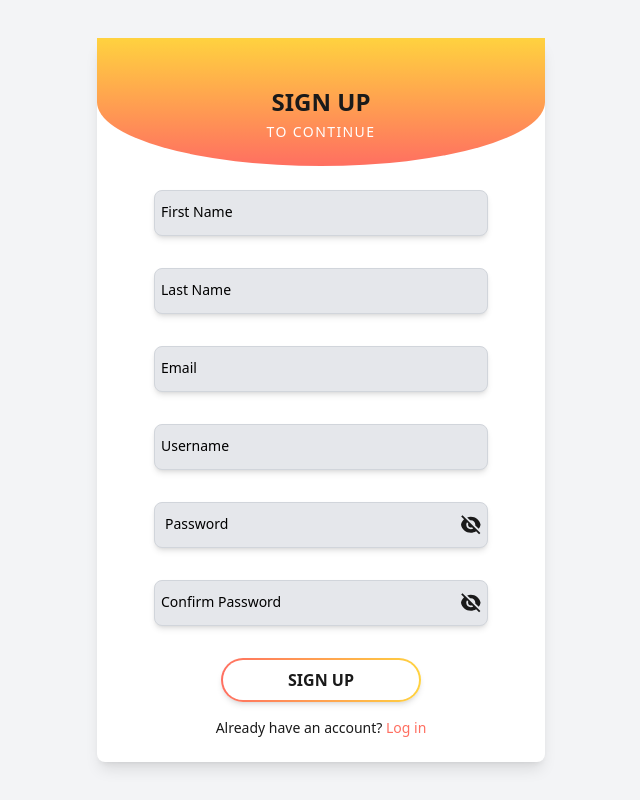
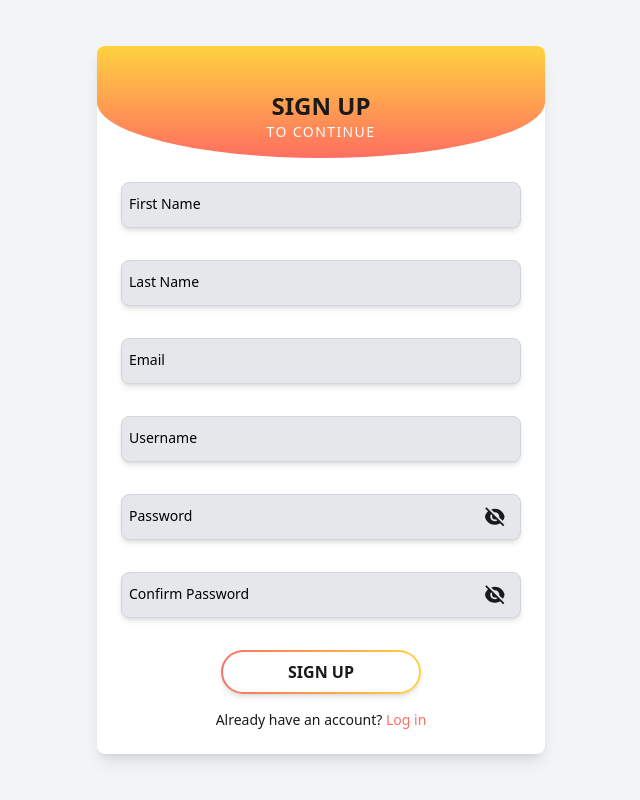
Before and after one commit to itchan17/Loomin, a React (Vite) app in the folder client/: page /signup in a window 1280 px wide. Shown: the whole page, without its empty margins (319-959 px from the left). Built offline with nearby package versions, Linux system fonts and the light colour scheme.

Commit message:
Update SignupPage.jsx

```diff
--- a/client/src/pages/SignupPage.jsx
+++ b/client/src/pages/SignupPage.jsx
@@ -37,44 +37,44 @@ const SignupPage = ({ onSwitch }) => {
   };
 
   return (
-    <div className="flex items-center justify-center min-h-screen bg-gray-100 font-poppins">
-      <div className="flex flex-col items-center justify-center bg-white rounded-lg shadow-lg w-full sm:max-w-md text-center sm:mx-4 h-screen sm:h-full">
-        {/* Top half-circle gradient */}
-        <div className="relative bg-gradient-to-t from-[#FF6F61] to-[#FFD23F] h-32 w-full rounded-b-[50%] text-[#1A1A1A] flex flex-col justify-center pt-6">
+    <div className="flex items-center justify-center h-screen w-screen bg-gray-100 font-poppins">
+      <div className="bg-white shadow-lg text-center overflow-hidden w-full h-full sm:rounded-lg sm:max-w-md sm:h-auto sm:w-full">
+        <div className="relative bg-gradient-to-t from-[#FF6F61] to-[#FFD23F] h-28 rounded-b-[50%] text-[#1A1A1A] flex flex-col justify-end pb-4">
           <h1 className="text-2xl font-bold mb-0">SIGN UP</h1>
-          <p className="text-sm tracking-widest uppercase text-white mt-1">
+          <p className="text-sm tracking-widest uppercase text-white">
             TO CONTINUE
           </p>
         </div>
 
         <form
-          className="flex flex-col px-6 pt-6 space-y-8 w-full"
+          className="flex flex-col px-6 pt-6 space-y-8"
           onSubmit={handleSubmit}
         >
+          {/* First Name Field */}
           <div className="relative">
             <input
               type="text"
+              id="firstName"
               name="firstName"
+              className={`block w-full px-2.5 pt-4 pb-2 text-sm text-[#1A1A1A] bg-gray-200 border rounded-lg shadow-md appearance-none focus:outline-none focus:ring-2 focus:ring-orange-400 ${
+                errorMessage.firstName ? "border-red-500" : "border-gray-300"
+              }`}
+              placeholder=""
               value={signupForm.firstName}
               onChange={updateSignupField}
-              className="peer block w-10/12 mx-auto px-2 pt-4 pb-2 text-sm text-[#1A1A1A] bg-gray-200 border border-gray-300 rounded-lg shadow-md appearance-none focus:outline-none focus:ring-2 focus:ring-orange-400 focus:border-orange-400"
-              placeholder=" "
             />
             <label
               htmlFor="firstName"
-              className={`absolute left-10 text-sm text-black transition-all duration-200 transform origin-[0] top-3
-                ${
+              className={`absolute left-2 text-sm text-black transition-all duration-200 transform scale-100 top-1 origin-[0] ${
                 signupForm.firstName
-                    ? "scale-90 translate-y-[-0.6rem] text-gray-500"
-                    : "scale-100 translate-y-0 text-black"
-                }
-                peer-placeholder-shown:scale-100 peer-placeholder-shown:translate-y-0 peer-placeholder-shown:text-black
-                peer-focus:scale-90 peer-focus:translate-y-[-0.6rem] peer-focus:text-gray-500`}
+                  ? "translate-y-[-0.2rem] scale-90 text-gray-500"
+                  : "translate-y-2 scale-100"
+              }`}
             >
               First Name
             </label>
             {errorMessage.firstName && (
-              <p className="absolute left-0 w-full text-sm text-red-500 top-full text-left ml-10">
+              <p className="absolute left-0 w-full text-sm text-red-500 top-full text-left ml-1">
                 {errorMessage.firstName}
               </p>
             )}
@@ -84,27 +84,27 @@ const SignupPage = ({ onSwitch }) => {
           <div className="relative">
             <input
               type="text"
+              id="lastName"
               name="lastName"
+              className={`block w-full px-2.5 pt-4 pb-2 text-sm text-[#1A1A1A] bg-gray-200 border rounded-lg shadow-md appearance-none focus:outline-none focus:ring-2 focus:ring-orange-400 ${
+                errorMessage.lastName ? "border-red-500" : "border-gray-300"
+              }`}
+              placeholder=""
               value={signupForm.lastName}
               onChange={updateSignupField}
-              className="peer block w-10/12 mx-auto px-2 pt-4 pb-2 text-sm text-[#1A1A1A] bg-gray-200 border border-gray-300 rounded-lg shadow-md appearance-none focus:outline-none focus:ring-2 focus:ring-orange-400 focus:border-orange-400"
-              placeholder=" "
             />
             <label
               htmlFor="lastName"
-              className={`absolute left-10 text-sm text-black transition-all duration-200 transform origin-[0] top-3
-                ${
+              className={`absolute left-2 text-sm text-black transition-all duration-200 transform scale-100 top-1 origin-[0] ${
                 signupForm.lastName
-                    ? "scale-90 translate-y-[-0.6rem] text-gray-500"
-                    : "scale-100 translate-y-0 text-black"
-                }
-                peer-placeholder-shown:scale-100 peer-placeholder-shown:translate-y-0 peer-placeholder-shown:text-black
-                peer-focus:scale-90 peer-focus:translate-y-[-0.6rem] peer-focus:text-gray-500`}
+                  ? "translate-y-[-0.2rem] scale-90 text-gray-500"
+                  : "translate-y-2 scale-100"
+              }`}
             >
               Last Name
             </label>
             {errorMessage.lastName && (
-              <p className="absolute left-0 w-full text-sm text-red-500 top-full text-left ml-10">
+              <p className="absolute left-0 w-full text-sm text-red-500 top-full text-left ml-1">
                 {errorMessage.lastName}
               </p>
             )}
@@ -113,28 +113,28 @@ const SignupPage = ({ onSwitch }) => {
           {/* Email */}
           <div className="relative">
             <input
-              type="email"
+              type="text"
+              id="email"
               name="email"
+              className={`block w-full px-2.5 pt-4 pb-2 text-sm text-[#1A1A1A] bg-gray-200 border rounded-lg shadow-md appearance-none focus:outline-none focus:ring-2 focus:ring-orange-400 ${
+                errorMessage.email ? "border-red-500" : "border-gray-300"
+              }`}
+              placeholder=""
               value={signupForm.email}
               onChange={updateSignupField}
-              className="peer block w-10/12 mx-auto px-2 pt-4 pb-2 text-sm text-[#1A1A1A] bg-gray-200 border border-gray-300 rounded-lg shadow-md appearance-none focus:outline-none focus:ring-2 focus:ring-orange-400 focus:border-orange-400"
-              placeholder=" "
             />
             <label
               htmlFor="email"
-              className={`absolute left-10 text-sm text-black transition-all duration-200 transform origin-[0] top-3
-                ${
+              className={`absolute left-2 text-sm text-black transition-all duration-200 transform scale-100 top-1 origin-[0] ${
                 signupForm.email
-                    ? "scale-90 translate-y-[-0.6rem] text-gray-500"
-                    : "scale-100 translate-y-0 text-black"
-                }
-                peer-placeholder-shown:scale-100 peer-placeholder-shown:translate-y-0 peer-placeholder-shown:text-black
-                peer-focus:scale-90 peer-focus:translate-y-[-0.6rem] peer-focus:text-gray-500`}
+                  ? "translate-y-[-0.2rem] scale-90 text-gray-500"
+                  : "translate-y-2 scale-100"
+              }`}
             >
               Email
             </label>
             {errorMessage.email && (
-              <p className="absolute left-0 w-full text-sm text-red-500 top-full text-left ml-10">
+              <p className="absolute left-0 w-full text-sm text-red-500 top-full text-left ml-1">
                 {errorMessage.email}
               </p>
             )}
@@ -144,27 +144,27 @@ const SignupPage = ({ onSwitch }) => {
           <div className="relative">
             <input
               type="text"
+              id="username"
               name="username"
+              className={`block w-full px-2.5 pt-4 pb-2 text-sm text-[#1A1A1A] bg-gray-200 border rounded-lg shadow-md appearance-none focus:outline-none focus:ring-2 focus:ring-orange-400 ${
+                errorMessage.username ? "border-red-500" : "border-gray-300"
+              }`}
+              placeholder=""
               value={signupForm.username}
               onChange={updateSignupField}
-              className="peer block w-10/12 mx-auto px-2 pt-4 pb-2 text-sm text-[#1A1A1A] bg-gray-200 border border-gray-300 rounded-lg shadow-md appearance-none focus:outline-none focus:ring-2 focus:ring-orange-400 focus:border-orange-400"
-              placeholder=" "
             />
             <label
               htmlFor="username"
-              className={`absolute left-10 text-sm text-black transition-all duration-200 transform origin-[0] top-3
-                ${
+              className={`absolute left-2 text-sm text-black transition-all duration-200 transform scale-100 top-1 origin-[0] ${
                 signupForm.username
-                    ? "scale-90 translate-y-[-0.6rem] text-gray-500"
-                    : "scale-100 translate-y-0 text-black"
-                }
-                peer-placeholder-shown:scale-100 peer-placeholder-shown:translate-y-0 peer-placeholder-shown:text-black
-                peer-focus:scale-90 peer-focus:translate-y-[-0.6rem] peer-focus:text-gray-500`}
+                  ? "translate-y-[-0.2rem] scale-90 text-gray-500"
+                  : "translate-y-2 scale-100"
+              }`}
             >
               Username
             </label>
             {errorMessage.username && (
-              <p className="absolute left-0 w-full text-sm text-red-500 top-full text-left ml-10">
+              <p className="absolute left-0 w-full text-sm text-red-500 top-full text-left ml-1">
                 {errorMessage.username}
               </p>
             )}
@@ -174,40 +174,38 @@ const SignupPage = ({ onSwitch }) => {
           <div className="relative">
             <input
               type={showPassword ? "text" : "password"}
+              id="password"
               name="password"
+              className={`block w-full pr-12 pl-2.5 pt-4 pb-2 text-sm text-[#1A1A1A] bg-gray-200 border rounded-lg shadow-md appearance-none focus:outline-none focus:ring-2 focus:ring-orange-400 ${
+                errorMessage.password ? "border-red-500" : "border-gray-300"
+              }`}
+              placeholder=""
               value={signupForm.password}
               onChange={updateSignupField}
-              className="peer block w-10/12 mx-auto pr-12 pl-2 pt-4 pb-2 text-sm text-[#1A1A1A] bg-gray-200 border border-gray-300 rounded-lg shadow-md appearance-none focus:outline-none focus:ring-2 focus:ring-orange-400 focus:border-orange-400"
-              placeholder=" "
             />
             <label
               htmlFor="password"
-              className={`absolute left-11 text-sm text-black transition-all duration-200 transform origin-[0] top-3
-                ${
+              className={`absolute left-2 text-sm text-black transition-all duration-200 transform scale-100 top-1 origin-[0] ${
                 signupForm.password
-                    ? "scale-90 translate-y-[-0.6rem] text-gray-500"
-                    : "scale-100 translate-y-0 text-black"
-                }
-                peer-placeholder-shown:scale-100 peer-placeholder-shown:translate-y-0 peer-placeholder-shown:text-black
-                peer-focus:scale-90 peer-focus:translate-y-[-0.6rem] peer-focus:text-gray-500`}
+                  ? "translate-y-[-0.2rem] scale-90 text-gray-500"
+                  : "translate-y-2 scale-100"
+              }`}
             >
               Password
             </label>
             <button
               type="button"
-              onClick={togglePasswordVisibility}
-              className="absolute inset-y-0 right-10 flex items-center justify-center text-gray-500 hover:text-gray-700"
+              onClick={() => setShowPassword(!showPassword)}
+              className="absolute inset-y-0 right-4 flex items-center justify-center text-gray-500 hover:text-gray-700"
             >
               <img
-                src={
-                  showPassword ? "./public/eye-fill.svg" : "./public/Vector.svg"
-                }
+                src={showPassword ? "/eye-fill.svg" : "/Vector.svg"}
                 alt="Toggle Password Visibility"
                 className="w-5 h-5"
               />
             </button>
             {errorMessage.password && (
-              <p className="absolute left-0 w-full text-sm text-red-500 top-full text-left ml-10">
+              <p className="absolute left-0 w-full text-sm text-red-500 top-full text-left ml-1">
                 {errorMessage.password}
               </p>
             )}
@@ -217,42 +215,38 @@ const SignupPage = ({ onSwitch }) => {
           <div className="relative">
             <input
               type={showConfirmPassword ? "text" : "password"}
+              id="confirmPassword"
               name="confirmPassword"
+              className={`block w-full pr-12 pl-2.5 pt-4 pb-2 text-sm text-[#1A1A1A] bg-gray-200 border rounded-lg shadow-md appearance-none focus:outline-none focus:ring-2 focus:ring-orange-400 ${
+                errorMessage.confirmPassword ? "border-red-500" : "border-gray-300"
+              }`}
+              placeholder=""
               value={signupForm.confirmPassword}
               onChange={updateSignupField}
-              className="peer block w-10/12 mx-auto pr-12 pl-2 pt-4 pb-2 text-sm text-[#1A1A1A] bg-gray-200 border border-gray-300 rounded-lg shadow-md appearance-none focus:outline-none focus:ring-2 focus:ring-orange-400 focus:border-orange-400"
-              placeholder=" "
             />
             <label
               htmlFor="confirmPassword"
-              className={`absolute left-10 text-sm text-black transition-all duration-200 transform origin-[0] top-3
-                ${
+              className={`absolute left-2 text-sm text-black transition-all duration-200 transform scale-100 top-1 origin-[0] ${
                 signupForm.confirmPassword
-                    ? "scale-90 translate-y-[-0.6rem] text-gray-500"
-                    : "scale-100 translate-y-0 text-black"
-                }
-                peer-placeholder-shown:scale-100 peer-placeholder-shown:translate-y-0 peer-placeholder-shown:text-black
-                peer-focus:scale-90 peer-focus:translate-y-[-0.6rem] peer-focus:text-gray-500`}
+                  ? "translate-y-[-0.2rem] scale-90 text-gray-500"
+                  : "translate-y-2 scale-100"
+              }`}
             >
               Confirm Password
             </label>
             <button
               type="button"
-              onClick={toggleConfirmPasswordVisibility}
-              className="absolute inset-y-0 right-10 flex items-center justify-center text-gray-500 hover:text-gray-700"
+              onClick={() => setShowConfirmPassword(!showConfirmPassword)}
+              className="absolute inset-y-0 right-4 flex items-center justify-center text-gray-500 hover:text-gray-700"
             >
               <img
-                src={
-                  showConfirmPassword
-                    ? "./public/eye-fill.svg"
-                    : "./public/Vector.svg"
-                }
+                src={showConfirmPassword ? "/eye-fill.svg" : "/Vector.svg"}
                 alt="Toggle Confirm Password Visibility"
                 className="w-5 h-5"
               />
             </button>
             {errorMessage.confirmPassword && (
-              <p className="absolute left-0 w-full text-sm text-red-500 top-full text-left ml-10">
+              <p className="absolute left-0 w-full text-sm text-red-500 top-full text-left ml-1">
                 {errorMessage.confirmPassword}
               </p>
             )}
```
Lines whose indentation alone changed are shown as unchanged.
